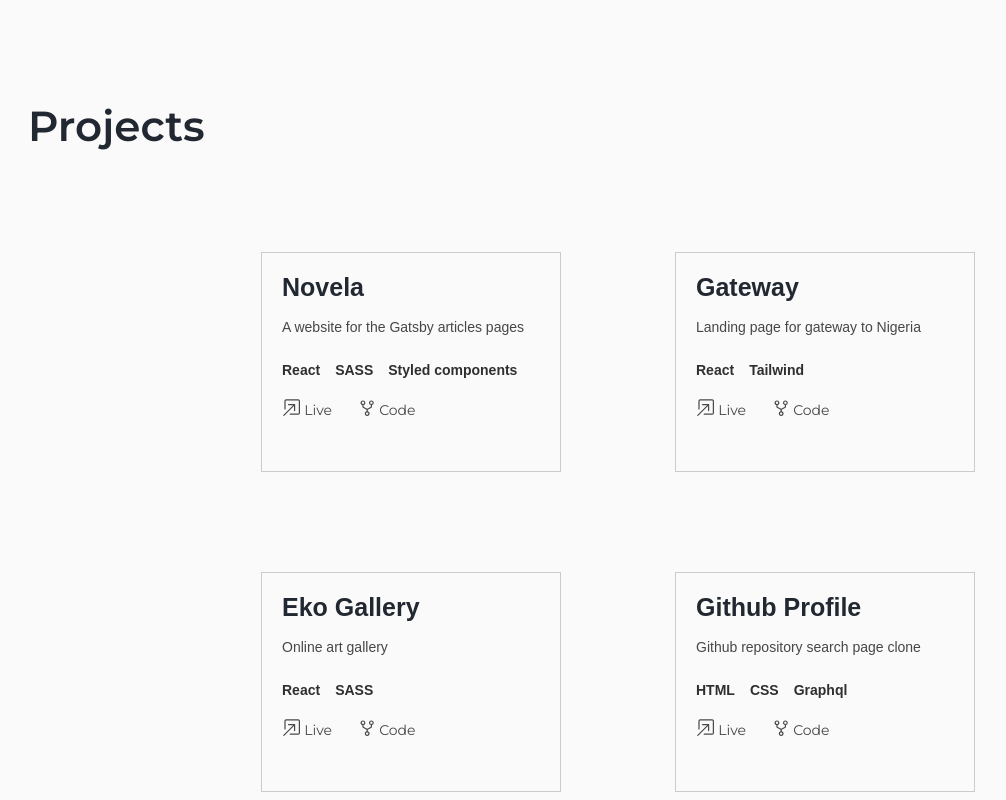
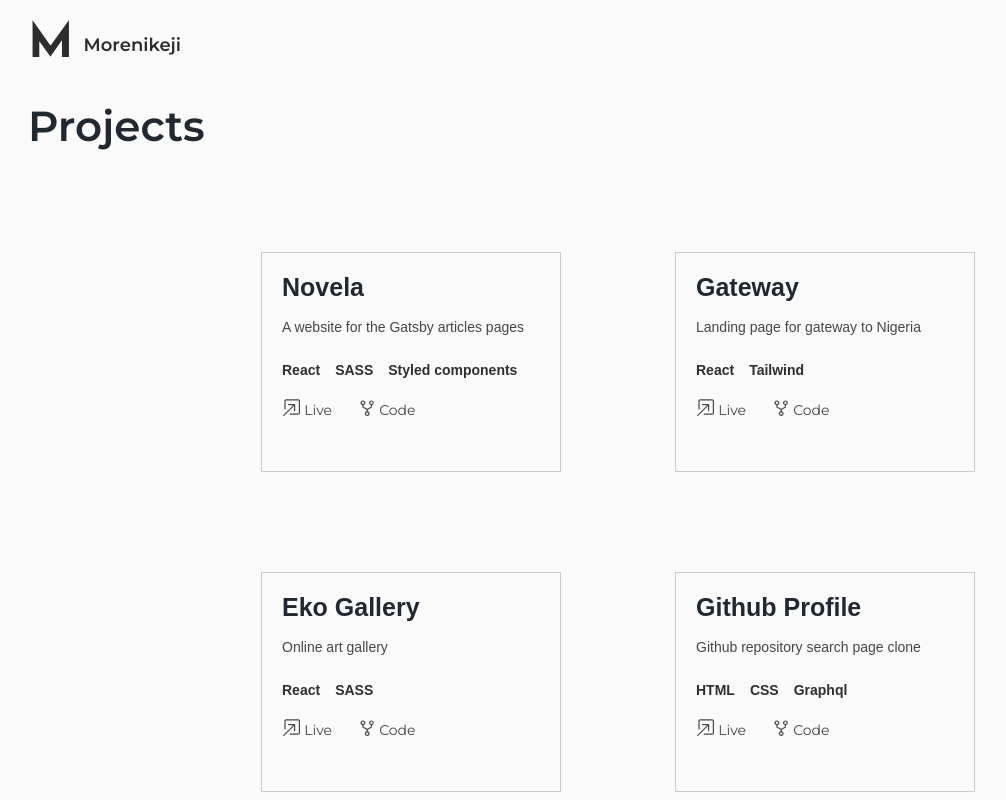
Before and after one commit to Keji-so/portfolio, a Next.js app: page /projects in a window 1280 px wide. Shown: the top 800 px of the page, without its empty margins (22-1028 px from the left). Built offline with nearby package versions, Linux system fonts and the light colour scheme.

Commit message:
added nav to project

```diff
--- a/pages/projects.js
+++ b/pages/projects.js
@@ -4,7 +4,7 @@ import styles from '../styles/Home.module.scss';
 import { Projects } from '../components/data.js';
 import { BsBoxArrowInUpRight } from "react-icons/bs";
 import { VscRepoForked } from "react-icons/vsc";
-// import Name from '../components/Name'
+import Name from '../components/Name'
 
 
 
@@ -16,7 +16,7 @@ return (
     <>
 
 
-
+  <Name />
     <div className={styles.projects}>
         Projects
     </div>
```
